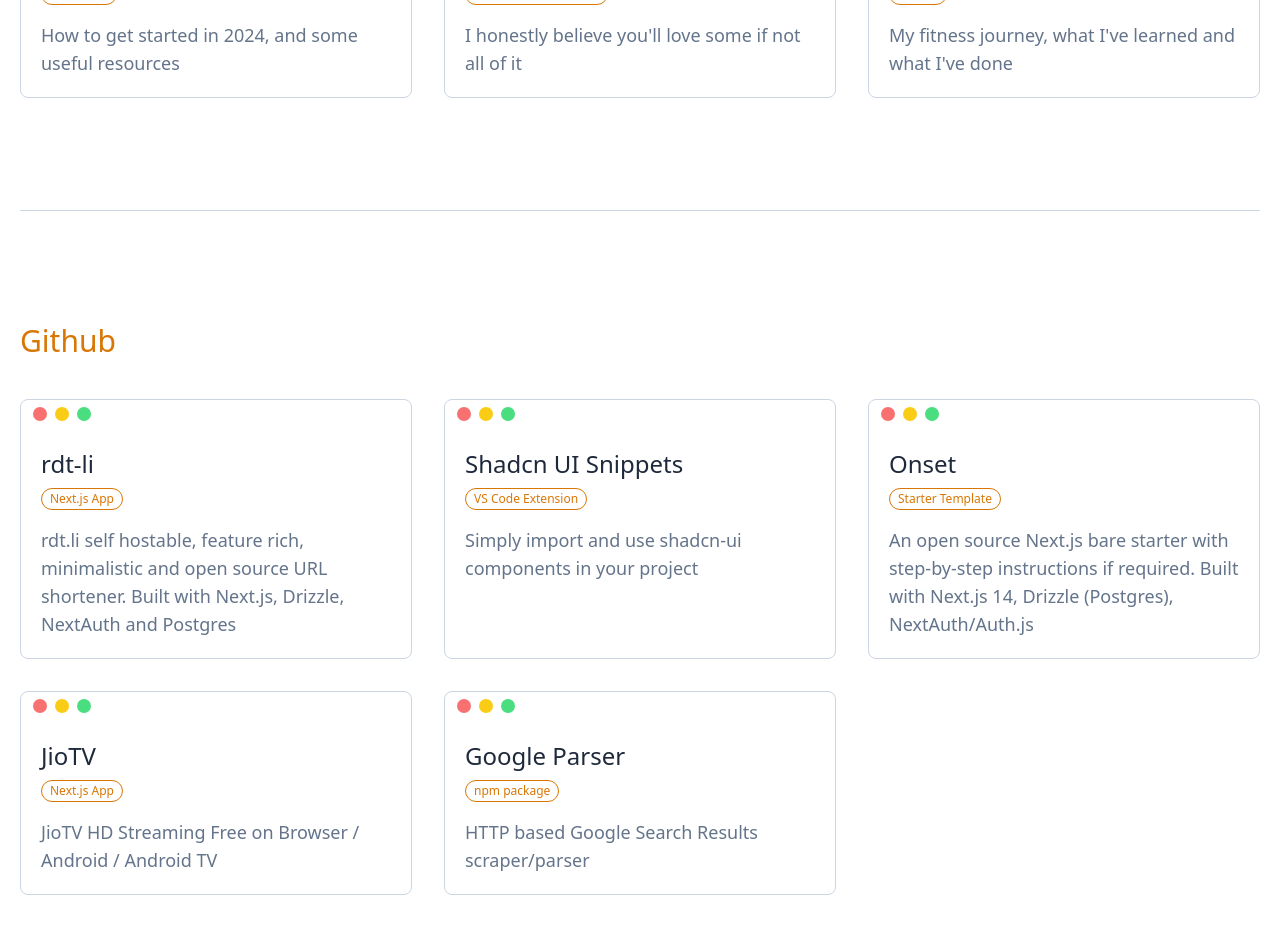
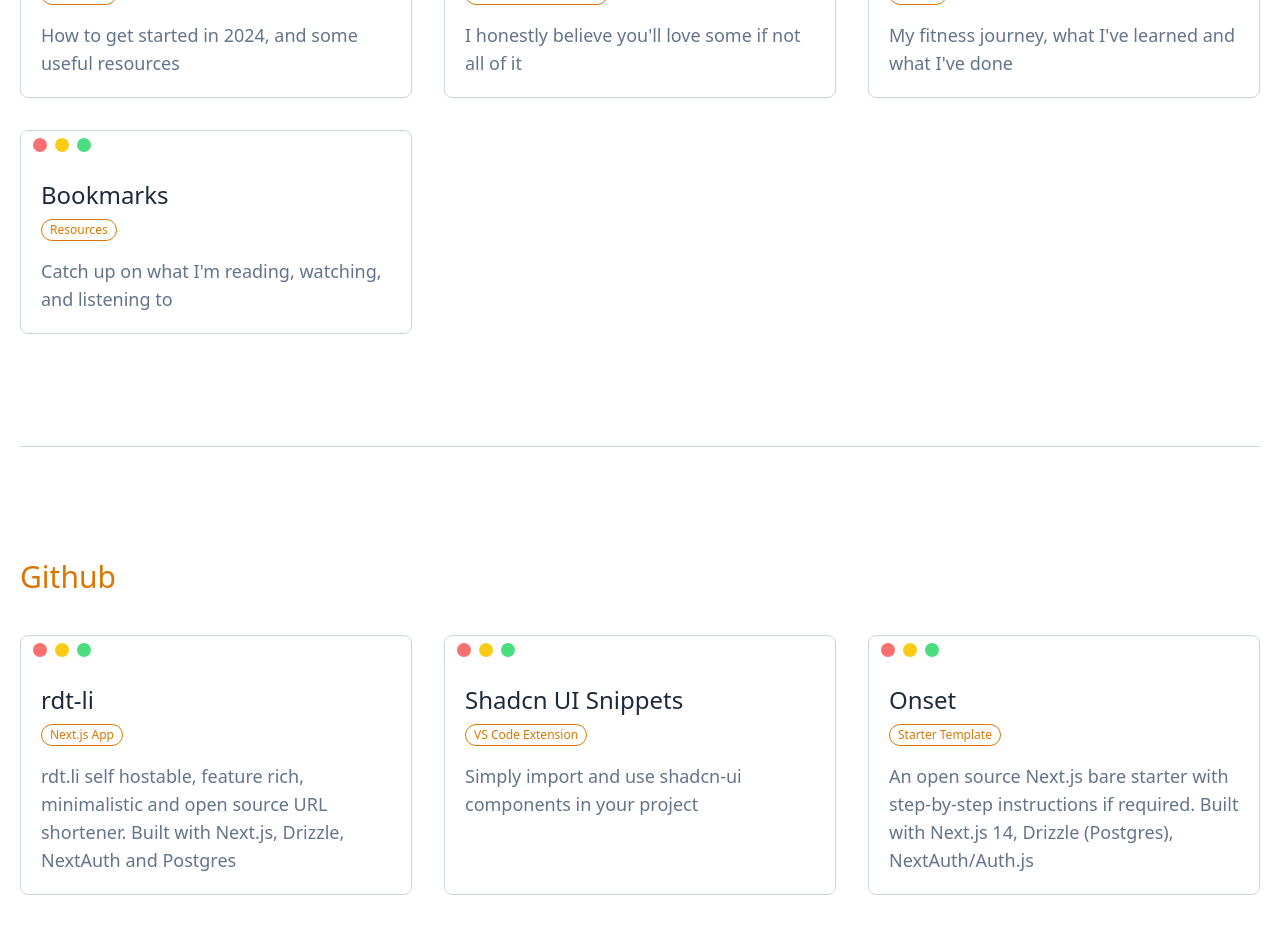
Before and after one commit to nrjdalal/v0.nrjdalal.com, a Next.js app: page / in a window 1280 px wide. Shown: the part 980-1905 px from the top of the page. Built offline with nearby package versions, Linux system fonts and the light colour scheme.

Commit message:
bookmarks added

```diff
--- a/src/app/page.tsx
+++ b/src/app/page.tsx
@@ -65,6 +65,10 @@
 
           <BlogLinks href="/blog/fitness" title="Fitness" type="Journal">
             My fitness journey, what I&apos;ve learned and what I&apos;ve done
+          </BlogLinks>
+
+          <BlogLinks href="/blog/bookmarks" title="Bookmarks" type="Resources">
+            Catch up on what I&apos;m reading, watching, and listening to
           </BlogLinks>
         </div>
       </div>
```
